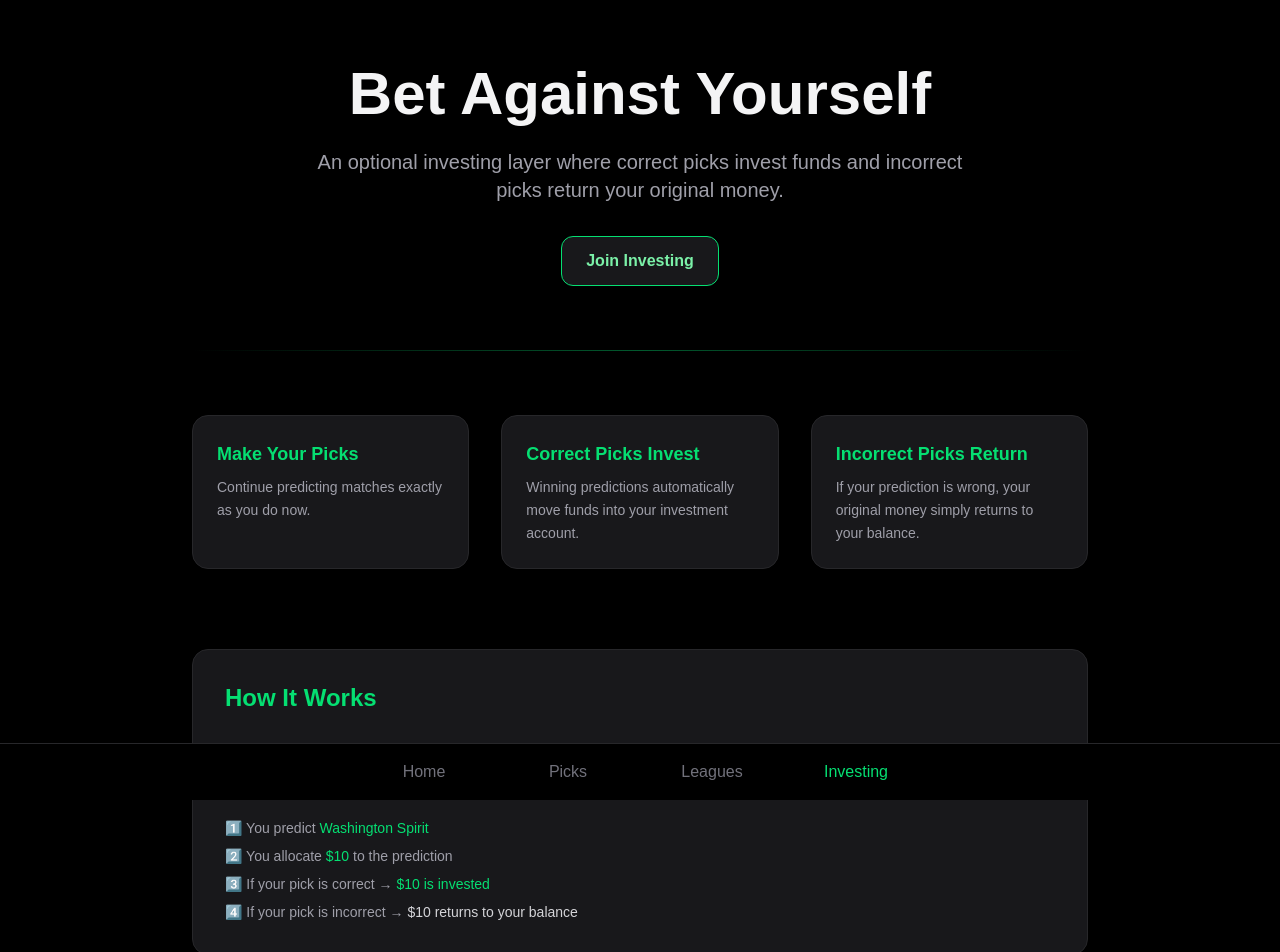
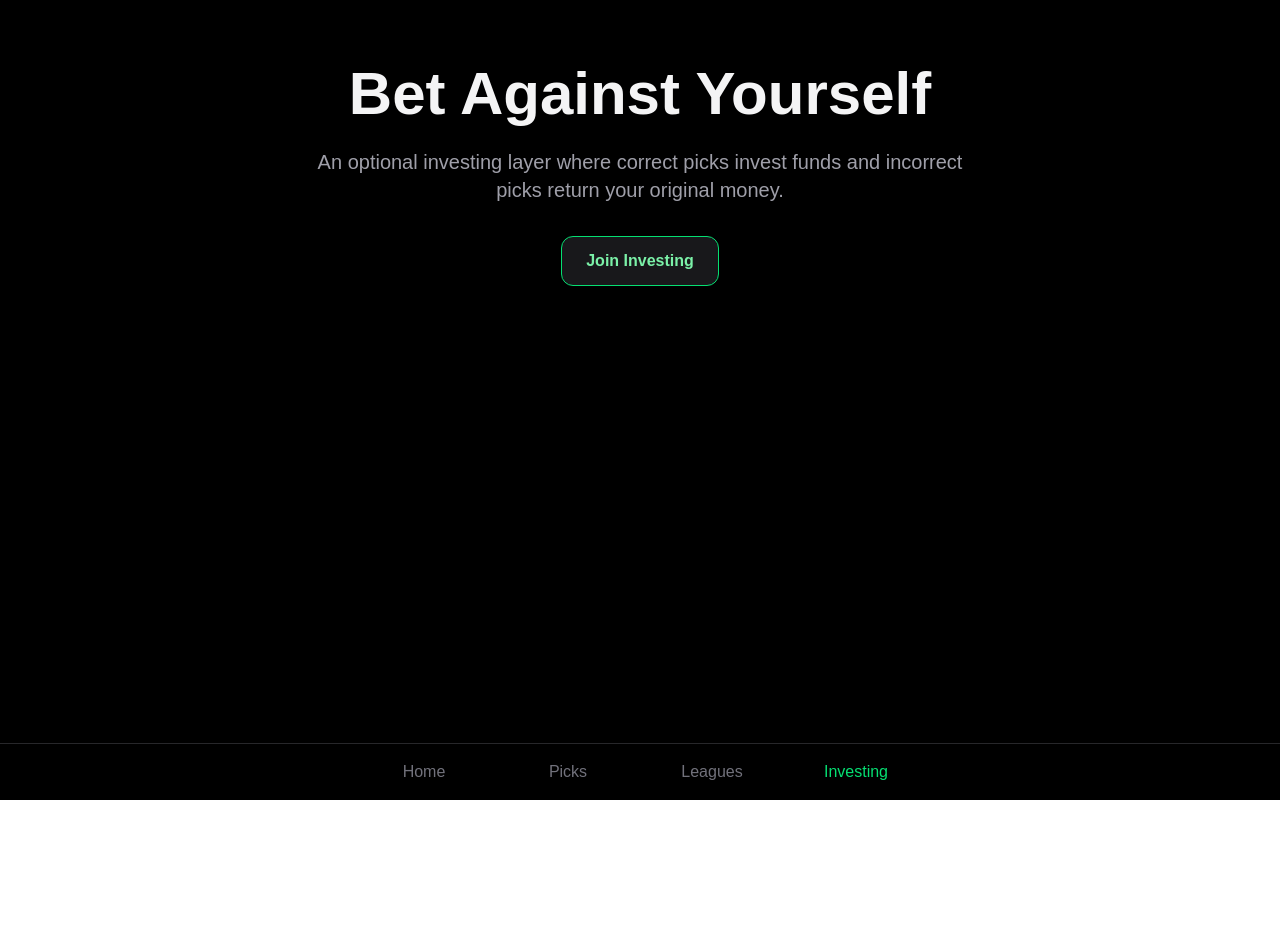
Before and after one commit to markeymarkbeaty/matchpoint, a Next.js app: page /invest in a window 1280 px wide. Shown: the top 952 px of the page. After the commit the page ends 800 px from the top, so only its background shows below. Built offline with nearby package versions, Linux system fonts and the light colour scheme; no server answers.

Commit message:
Fix investment type resetting to HYSA on navigation

```diff
--- a/app/invest/page.tsx
+++ b/app/invest/page.tsx
@@ -21,7 +21,7 @@ export default function InvestPage() {
     const [joining, setJoining] = useState(false)
     const [leaving, setLeaving] = useState(false)
 
-    const [investmentType, setInvestmentType] = useState('HYSA')
+    const [investmentType, setInvestmentType] = useState<string | null>(null)
 
     useEffect(() => {
         initialize()
@@ -77,14 +77,13 @@ export default function InvestPage() {
                 user_id: user.id,
                 balance_available: STARTING_CAPITAL,
                 balance_invested: 0,
-                account_type: 'HYSA'
+                account_type: null
             })
 
         if (!error) {
             setJoined(true)
             setAvailable(STARTING_CAPITAL)
-        } else {
-            console.error(error)
+            setInvestmentType(null)
         }
 
         setJoining(false)
@@ -106,8 +105,23 @@ export default function InvestPage() {
         setJoined(false)
         setAvailable(0)
         setInvested(0)
+        setInvestmentType(null)
 
         setLeaving(false)
+    }
+
+    async function updateInvestmentType(type: string) {
+
+        setInvestmentType(type)
+
+        const { data: { user } } = await supabase.auth.getUser()
+
+        if (!user) return
+
+        await supabase
+            .from('user_investment_accounts')
+            .update({ account_type: type })
+            .eq('user_id', user.id)
     }
 
     const portfolioValue = available + invested
@@ -127,8 +141,6 @@ export default function InvestPage() {
         <main className="relative min-h-screen bg-black text-zinc-100 px-6 py-16 overflow-hidden">
 
             <div className="relative max-w-4xl mx-auto">
-
-                {/* LANDING PAGE */}
 
                 {!joined && (
 
@@ -158,68 +170,8 @@ export default function InvestPage() {
                             </button>
 
                         </section>
-
-                        <div className="h-px w-full bg-gradient-to-r from-transparent via-green-400 to-transparent mb-16 opacity-40" />
-
-                        {/* FEATURES */}
-
-                        <section className="grid md:grid-cols-3 gap-8 mb-20">
-
-                            <Feature
-                                title="Make Your Picks"
-                                description="Continue predicting matches exactly as you do now."
-                            />
-
-                            <Feature
-                                title="Correct Picks Invest"
-                                description="Winning predictions automatically move funds into your investment account."
-                            />
-
-                            <Feature
-                                title="Incorrect Picks Return"
-                                description="If your prediction is wrong, your original money simply returns to your balance."
-                            />
-
-                        </section>
-
-                        {/* HOW IT WORKS */}
-
-                        <section className="bg-zinc-900 border border-zinc-800 rounded-2xl p-8">
-
-                            <h2 className="text-2xl font-semibold mb-6 text-green-400">
-                                How It Works
-                            </h2>
-
-                            <div className="space-y-4 text-zinc-400">
-
-                                <p>
-                                    Example match:
-                                </p>
-
-                                <p className="text-zinc-300 font-medium">
-                                    Washington Spirit vs Portland Thorns
-                                </p>
-
-                                <div className="space-y-2 text-sm">
-
-                                    <p>1️⃣ You predict <span className="text-green-400">Washington Spirit</span></p>
-
-                                    <p>2️⃣ You allocate <span className="text-green-400">$10</span> to the prediction</p>
-
-                                    <p>3️⃣ If your pick is correct → <span className="text-green-400">$10 is invested</span></p>
-
-                                    <p>4️⃣ If your pick is incorrect → <span className="text-zinc-300">$10 returns to your balance</span></p>
-
-                                </div>
-
-                            </div>
-
-                        </section>
-
                     </>
                 )}
-
-                {/* DASHBOARD */}
 
                 {joined && (
 
@@ -257,7 +209,7 @@ export default function InvestPage() {
 
                                         <button
                                             key={type}
-                                            onClick={() => setInvestmentType(type)}
+                                            onClick={() => updateInvestmentType(type)}
                                             className={`py-3 rounded-xl border transition ${selected
                                                 ? 'border-green-400 text-green-300 shadow-[0_0_10px_rgba(74,222,128,0.5)]'
                                                 : 'border-zinc-700 hover:border-green-400'
@@ -277,7 +229,11 @@ export default function InvestPage() {
                         <button
                             onClick={leaveInvesting}
                             disabled={leaving}
-                            className="w-full py-3 rounded-xl border border-red-500 text-red-400 hover:shadow-[0_0_16px_rgba(239,68,68,0.6)] transition"
+                            className="
+                            w-full py-3 rounded-xl border border-red-500 text-red-400
+                            hover:shadow-[0_0_16px_rgba(239,68,68,0.6)]
+                            transition
+                            "
                         >
                             {leaving ? 'Leaving...' : 'Opt Out of Investing'}
                         </button>
@@ -293,20 +249,3 @@ export default function InvestPage() {
         </main>
     )
 }
-
-function Feature({ title, description }: { title: string; description: string }) {
-
-    return (
-        <div className="bg-zinc-900 border border-zinc-800 rounded-2xl p-6 transition hover:border-green-400 hover:shadow-[0_0_14px_rgba(74,222,128,0.3)]">
-
-            <h3 className="text-lg font-semibold mb-2 text-green-400">
-                {title}
-            </h3>
-
-            <p className="text-zinc-400 text-sm leading-relaxed">
-                {description}
-            </p>
-
-        </div>
-    )
-}
```
